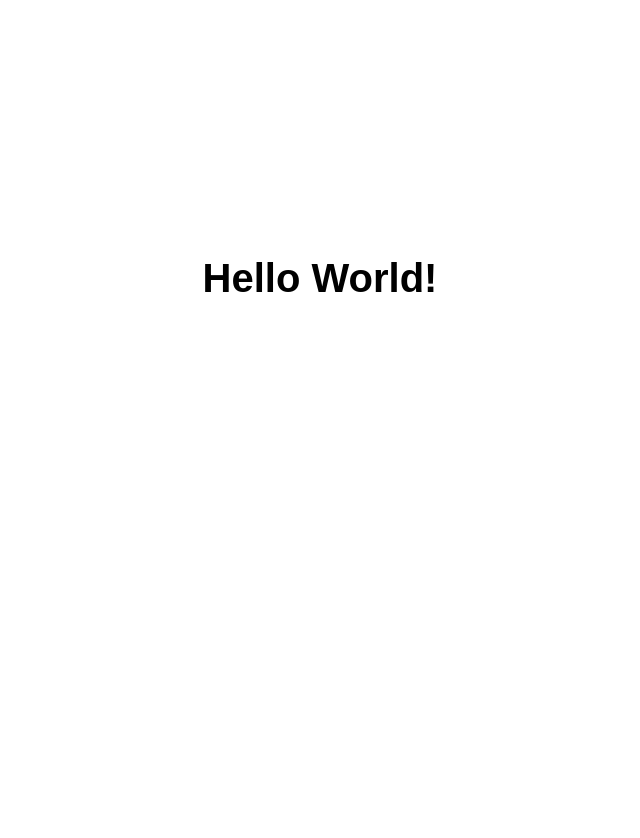
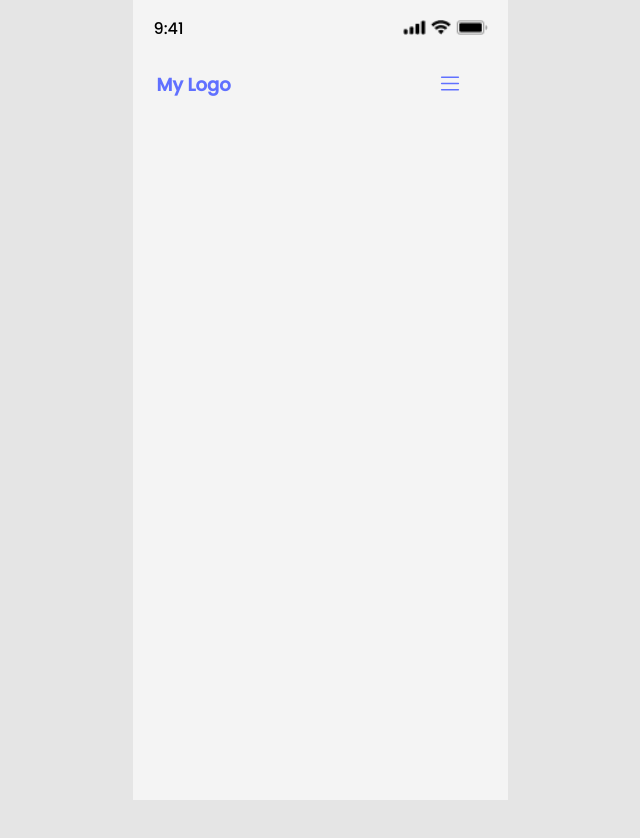
Before and after one commit to Ridwanullahi-code/professional-portfolio, a website: page index.html in a window 1280 px wide. Shown: the whole page, without its empty margins (320-960 px from the left). After the commit the page ends 800 px from the top, so only its background shows below. Drawn offline with Linux system fonts and the light colour scheme.

Commit message:
added header section to html

```diff
--- a/index.html
+++ b/index.html
@@ -10,7 +10,28 @@
 </head>
 
 <body>
-    <h1>Hello World!</h1>
+    <!-- home page header -->
+    <main>
+        <header>
+            <div class="mobile_icon">
+                <p>9:41</p>
+                <img src="images/bar.png" alt="" height="15">
+            </div>
+            <div class="static_bar">
+                <p class="name">My Logo</p>
+                <!-- Navigation links -->
+                <svg xmlns="http://www.w3.org/2000/svg" class="icon icon-tabler icon-tabler-menu-2 "
+                 width="44" height="25" viewBox="0 0 24 24" stroke-width="1.5" stroke="#6070ff"
+                 fill="none" stroke-linecap="round" stroke-linejoin="round">
+                    <path stroke="none" d="M0 0h24v24H0z" fill="none"/>
+                    <line x1="4" y1="6" x2="20" y2="6" />
+                    <line x1="4" y1="12" x2="20" y2="12" />
+                    <line x1="4" y1="18" x2="20" y2="18" />
+                  </svg>
+            </div>
+        </header>
+    </main>
+
 </body>
 
 </html>
--- a/style.css
+++ b/style.css
@@ -1,19 +1,67 @@
+@import url('https://fonts.googleapis.com/css2?family=Poppins:wght@500&display=swap');
+
+/* global setting for body contents */
 * {
   margin: 0;
   padding: 0;
+  text-decoration: none;
+  list-style: none;
+  font-family: 'Poppins', sans-serif;
 }
 
-/* Set the  size for the home page */
 body {
-  max-width: auto;
-  height: 100vh;
-  background-color: white;
+  background-color: #e5e5e5;
 }
 
-/* Style the header text  */
-h1 {
-  font-size: 40px;
-  font-family: Arial, Helvetica, sans-serif;
-  text-align: center;
-  margin-top: 20%;
+main {
+  background-color: rgba(255, 255, 255, 0.596);
+  max-width: 375px;
+  height: 800px;
+  margin: auto;
 }
+
+.header_container {
+  background-color: white;
+  max-width: 375px;
+  height: 718px;
+}
+
+/* set position */
+header {
+  position: sticky;
+  top: 0;
+}
+
+/* style all the icon on mobile phones */
+header .mobile_icon {
+  display: flex;
+  justify-content: space-between;
+}
+
+/* position name and menu bar */
+.static_bar {
+  display: flex;
+  justify-content: space-between;
+}
+
+/* style time */
+.mobile_icon p {
+  margin: 16px 0 0 21px;
+  font-weight: lighter;
+}
+
+.mobile_icon img {
+  margin: 20px 20px 0 0;
+}
+
+/* styling for logo name  */
+header .name {
+  color: #6070ff;
+  font-size: 18px;
+  font-weight: bolder;
+  margin: 30px 0 0 24px;
+}
+
+header svg {
+  margin: 30px 36px 0 0;
+}
```
Also changed, not shown: images/Header_bg.svg (added), images/Linkedin.png (added), images/Vector.png (added), images/bar.png (added), images/github.png (added), images/medium.png (added), images/twitter.png (added).
